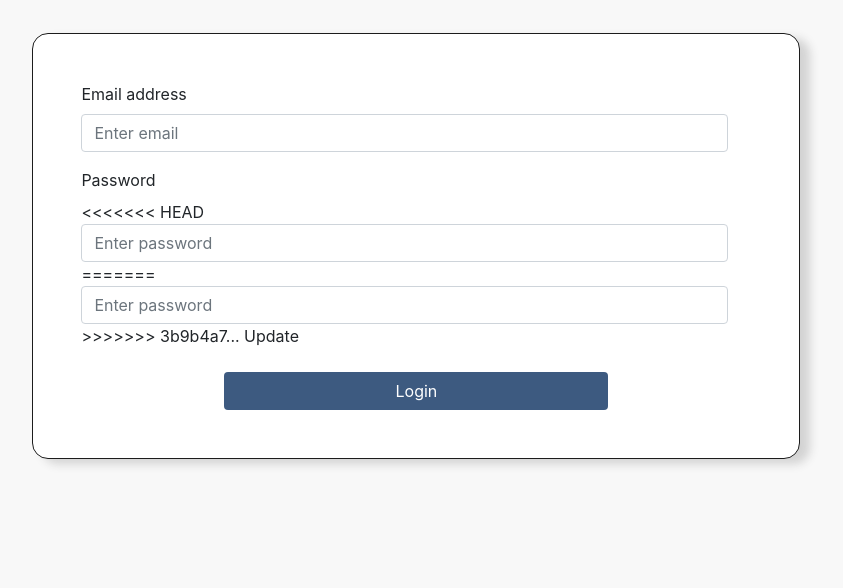
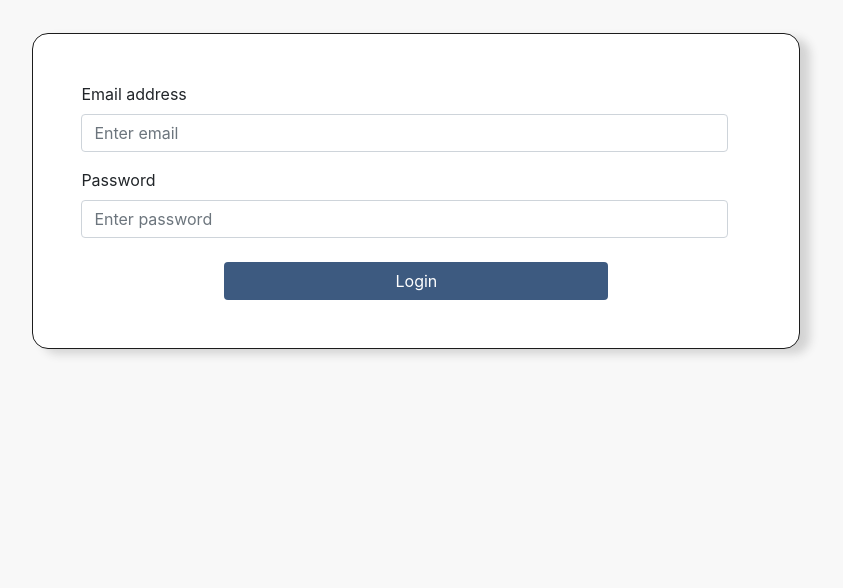
Before and after one commit to charleslefebvre/TicketAnywhere, a PHP site: page /login.php in a window 1280 px wide. Shown: the part 262-850 px from the top of the page, without its empty margins (38-881 px from the left). Run offline with PHP 8.4, Linux system fonts and the light colour scheme.

Commit message:
Update loginView.php

```diff
--- a/HTML/loginView.php
+++ b/HTML/loginView.php
@@ -13,11 +13,7 @@
     </div>
     <div class="form-group">
         <label>Password</label>
-<<<<<<< HEAD
-        <input type="password" class="form-control long" placeholder="Enter password">
-=======
         <input name="pw" type="password" class="form-control long" placeholder="Enter password">
->>>>>>> 3b9b4a7... Update
     </div>
     <button type="submit" class="btn">Login</button>
 </form>
```
